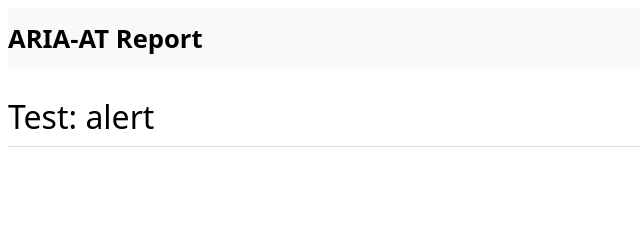
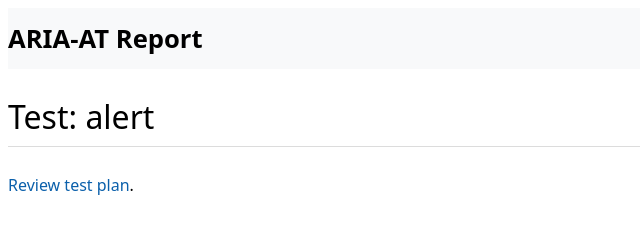
Before and after one commit to w3c/aria-at-automation-results-viewer, an Eleventy site: page pages/tests-pages.njk in a window 1280 px wide. Shown: the whole page, without its empty margins (0-640 px from the left). Built offline with nearby package versions, Linux system fonts and the light colour scheme; Eleventy itself is replaced by a stand-in of ours; files that its build step writes are made by us from their sources; what tableify would draw is missing.

Commit message:
Link to test plan review (#10)

```diff
--- a/pages/tests-pages.njk
+++ b/pages/tests-pages.njk
@@ -12,4 +12,6 @@
 
 <h2>Test: {{ test.name }}</h2>
 
+<p><a href="https://w3c.github.io/aria-at/build/review/{{ test.name }}.html">Review test plan</a>.</p>
+
 {% resultsTable results, test.name %}
```
